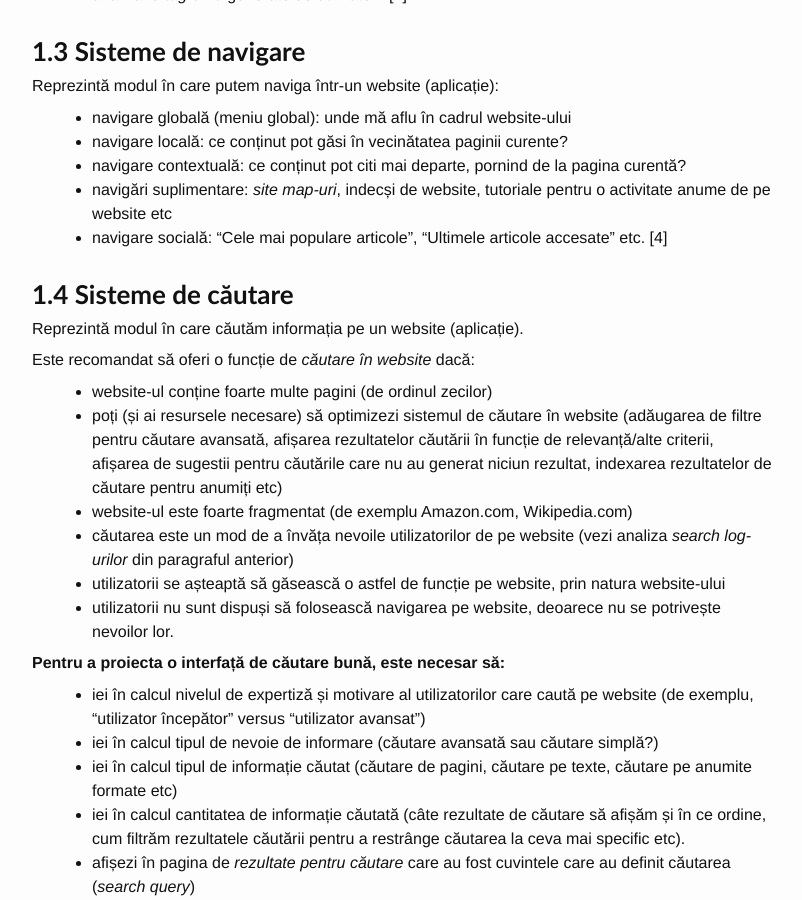
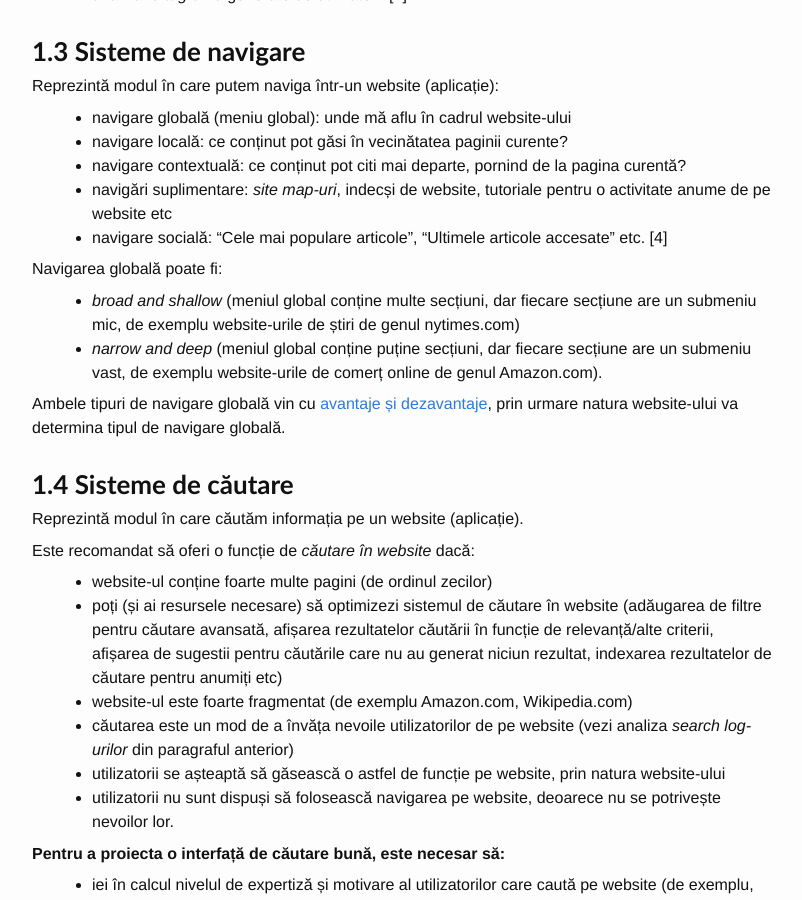
Before and after one commit to gov-ithub/govro-design, a Jekyll site: the page built from 3-ux.md, in a window 1280 px wide and 900 px high, scrolled down 2165 px. Shown: the whole window, without its empty margins (238-1040 px from the left). Built offline with Jekyll 4.4.1, drawn with Linux system fonts in a browser that asks for light colours.

Commit message:
Completare la Navigarea globală
Flat versus deep navigation.

```diff
--- a/3-ux.md
+++ b/3-ux.md
@@ -84,6 +84,12 @@ Reprezintă modul în care putem naviga într-un website (aplicație):
 * navigări suplimentare: _site map-uri_, indecși de website, tutoriale pentru o activitate anume de pe website etc
 * navigare socială: "Cele mai populare articole", "Ultimele articole accesate" etc. [4]
 
+Navigarea globală poate fi:
+* _broad and shallow_ (meniul global conține multe secțiuni, dar fiecare secțiune are un submeniu mic, de exemplu website-urile de știri de genul nytimes.com)
+* _narrow and deep_ (meniul global conține puține secțiuni, dar fiecare secțiune are un submeniu vast, de exemplu website-urile de comerț online de genul Amazon.com).
+
+Ambele tipuri de navigare globală vin cu [avantaje și dezavantaje](https://www.nngroup.com/articles/flat-vs-deep-hierarchy/), prin urmare natura website-ului va determina tipul de navigare globală.
+
 ### 1.4 Sisteme de căutare
 Reprezintă modul în care căutăm informația pe un website (aplicație).
 
```
